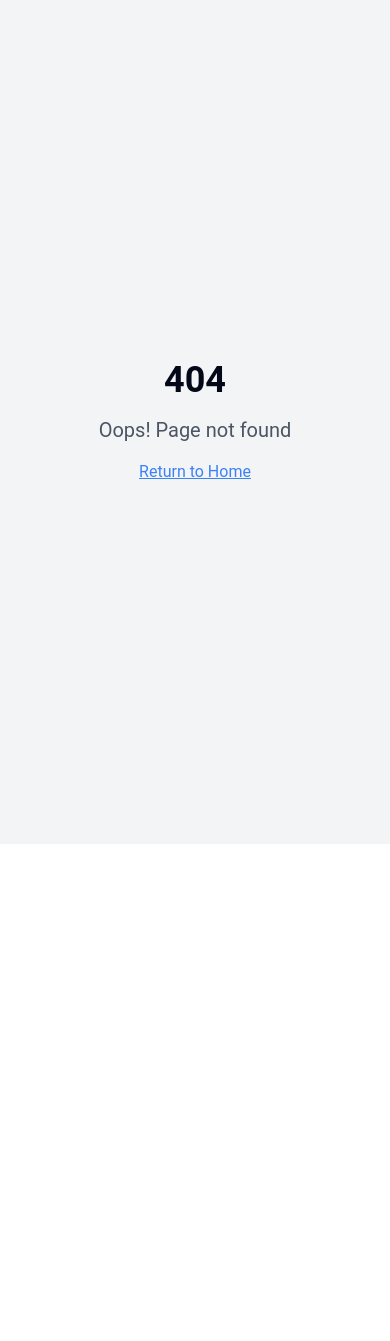
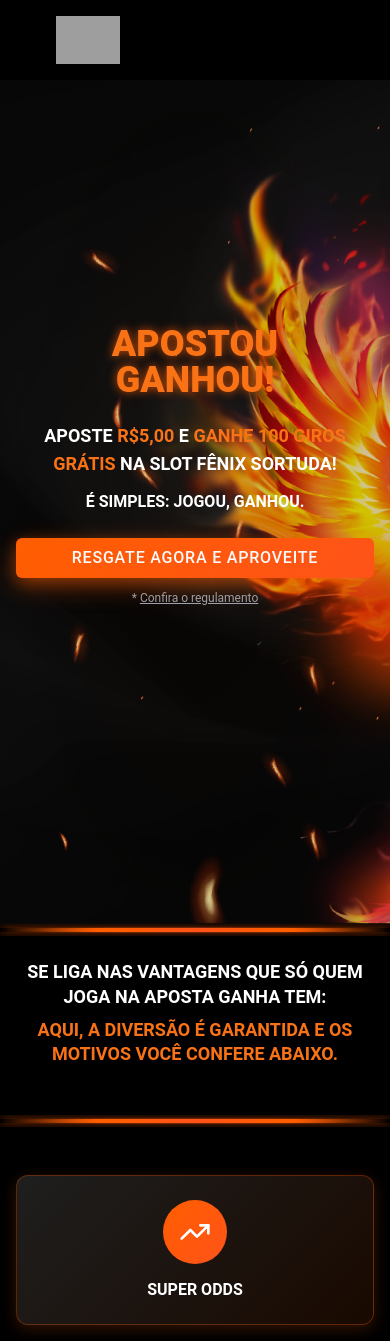
Before and after one commit to ErsonHiago/aposta-ganha-landing, a React (Vite) app: page /landing-5 in a window 390 px wide. Before the commit this address had no page. Shown: the top 1341 px of the page. Before the commit the page ends 844 px from the top, so only its background shows below. Built offline with nearby package versions, Linux system fonts and the light colour scheme; grey boxes are pictures that could not be loaded.

Commit message:
Implement all improvements
This commit implements all the requested changes, including the new landing pages, responsiveness adjustments, and link updates.

```diff
--- a/src/App.tsx
+++ b/src/App.tsx
@@ -1,9 +1,12 @@
+
 import { Toaster } from "@/components/ui/toaster";
 import { Toaster as Sonner } from "@/components/ui/sonner";
 import { TooltipProvider } from "@/components/ui/tooltip";
 import { QueryClient, QueryClientProvider } from "@tanstack/react-query";
 import { BrowserRouter, Routes, Route } from "react-router-dom";
 import Index from "./pages/Index";
+import Landing5 from "./pages/Landing5";
+import Landing10 from "./pages/Landing10";
 import NotFound from "./pages/NotFound";
 
 const queryClient = new QueryClient();
@@ -16,6 +19,8 @@ const App = () => (
       <BrowserRouter>
         <Routes>
           <Route path="/" element={<Index />} />
+          <Route path="/landing-5" element={<Landing5 />} />
+          <Route path="/landing-10" element={<Landing10 />} />
           {/* ADD ALL CUSTOM ROUTES ABOVE THE CATCH-ALL "*" ROUTE */}
           <Route path="*" element={<NotFound />} />
         </Routes>
--- a/src/components/AdvantagesSection.tsx
+++ b/src/components/AdvantagesSection.tsx
@@ -3,12 +3,12 @@ import React from 'react';
 
 const AdvantagesSection = () => {
   return (
-    <section className="bg-black py-8 md:py-12">
-      <div className="container mx-auto px-6">
-        <div className="text-center mb-8">
-          <h2 className="text-xl lg:text-2xl xl:text-3xl font-bold text-white max-w-3xl mx-auto leading-snug">
+    <section className="bg-black py-6 sm:py-8 md:py-12">
+      <div className="container mx-auto px-4 sm:px-6">
+        <div className="text-center mb-6 sm:mb-8">
+          <h2 className="text-lg sm:text-xl lg:text-2xl xl:text-3xl font-bold text-white max-w-5xl mx-auto leading-snug px-2 sm:px-0">
             SE LIGA NAS VANTAGENS QUE SÓ QUEM JOGA NA APOSTA GANHA TEM:<br />
-            <span className="text-orange-500">AQUI, A DIVERSÃO É GARANTIDA E OS MOTIVOS VOCÊ CONFERE ABAIXO.</span>
+            <span className="text-orange-500 block mt-2 sm:mt-0 sm:inline">AQUI, A DIVERSÃO É GARANTIDA E OS MOTIVOS VOCÊ CONFERE ABAIXO.</span>
           </h2>
         </div>
       </div>
--- a/src/components/CTASection.tsx
+++ b/src/components/CTASection.tsx
@@ -2,17 +2,22 @@
 import React from 'react';
 import { Button } from '@/components/ui/button';
 
-const CTASection = () => {
+interface CTASectionProps {
+  ariaLabel?: string;
+}
+
+const CTASection = ({ ariaLabel = "Resgatar 50 giros grátis na slot Fênix Sortuda" }: CTASectionProps) => {
   return (
-    <section className="bg-black py-16">
-      <div className="container mx-auto px-6 text-center">
+    <section className="bg-black py-12 sm:py-16">
+      <div className="container mx-auto px-4 sm:px-6 text-center">
         <a
           href="https://apostaganha.bet.br/cassino/jogos/fenix-sortuda?utm_source=crm&utm_medium=e-mail&utm_campaign=Aposte-Ganhe&utm_content=e-mail_cassino_14-7-2025_slots_promocional_aposte-ganhe_-_br_apostadores-ativos-cassino_-_fenix-sortuda-1-14-07_personalizado_exclusividade_promocional_aposta-condicionada_foto-e-texto_-"
           target="_blank"
           rel="noopener noreferrer"
-          aria-label="Resgatar 50 giros grátis na slot Fênix Sortuda"
+          aria-label={ariaLabel}
+          className="inline-block"
         >
-          <Button className="casino-button text-lg">
+          <Button className="casino-button text-base sm:text-lg w-full sm:w-auto px-6 sm:px-8 py-3 sm:py-4">
             <span>RESGATE AGORA E APROVEITE</span>
           </Button>
         </a>
--- a/src/components/FeaturesGrid.tsx
+++ b/src/components/FeaturesGrid.tsx
@@ -23,9 +23,9 @@ const features = [
 
 const FeaturesGrid = () => {
   return (
-    <section className="bg-black py-16">
-      <div className="container mx-auto px-6">
-        <div className="grid grid-cols-1 md:grid-cols-2 lg:grid-cols-4 gap-8">
+    <section className="bg-black py-12 sm:py-16">
+      <div className="container mx-auto px-4 sm:px-6">
+        <div className="grid grid-cols-1 sm:grid-cols-2 lg:grid-cols-4 gap-6 sm:gap-8">
           {features.map((feature, index) => {
             const Icon = feature.icon;
             return (
@@ -37,10 +37,10 @@ const FeaturesGrid = () => {
                 aria-label={`Acessar ${feature.title}`}
                 className="feature-card group"
               >
-                <div className="w-20 h-20 mx-auto mb-6 rounded-full flex items-center justify-center orange-gradient group-hover:scale-110 transition-transform duration-300">
-                  <Icon className="w-10 h-10 text-white" />
+                <div className="w-16 h-16 sm:w-20 sm:h-20 mx-auto mb-4 sm:mb-6 rounded-full flex items-center justify-center orange-gradient group-hover:scale-110 transition-transform duration-300">
+                  <Icon className="w-8 h-8 sm:w-10 sm:h-10 text-white" />
                 </div>
-                <h3 className="text-white font-bold text-lg text-center leading-tight">
+                <h3 className="text-white font-bold text-base sm:text-lg text-center leading-tight px-2">
                   {feature.title}
                 </h3>
               </a>
--- a/src/components/Footer.tsx
+++ b/src/components/Footer.tsx
@@ -3,10 +3,10 @@ import React from 'react';
 
 const Footer = () => {
   return (
-    <footer className="bg-black py-8 border-t border-gray-800">
-      <div className="container mx-auto px-6">
+    <footer className="bg-black py-6 sm:py-8 border-t border-gray-800">
+      <div className="container mx-auto px-4 sm:px-6">
         <div className="text-center">
-          <p className="text-xs text-gray-400 leading-relaxed">
+          <p className="text-xs sm:text-sm text-gray-400 leading-relaxed max-w-6xl mx-auto">
             A PLATAFORMA WWW.APOSTAGANHA.BET É OPERADA PELA APOSTA GANHA APOSTAS ESPORTIVAS LTDA, UMA EMPRESA DE DIREITO PRIVADO NO BRASIL, SOB O CNPJ 26.956.390/0001-24, COM SEDE EM BELA MARINA DE LUCENA, CAMPOS PB 1055, EDIFÍCIO PREMIUM OFFICE, 2º ANDAR SALA 204, SALA 205, BAIRRO: MARACANÃ-PRAIA GRANDE - SP - 11704-250, LICENCIADA E FISCALIZADA PELO GOVERNO DA CURAÇAO COM REGISTRO PELA POLÍTICA PRINCIPAL PORTAL - PROCESSO 75 - FEVEREIRO DE 2024.
           </p>
         </div>
--- a/src/components/HeroSection.tsx
+++ b/src/components/HeroSection.tsx
@@ -2,7 +2,17 @@
 import React from 'react';
 import { Button } from '@/components/ui/button';
 
-const HeroSection = () => {
+interface HeroSectionProps {
+  amount?: string;
+  spins?: number;
+  ariaLabel?: string;
+}
+
+const HeroSection = ({
+  amount = "R$1,00",
+  spins = 50,
+  ariaLabel = "Resgatar 50 giros grátis na slot Fênix Sortuda"
+}: HeroSectionProps) => {
   return (
     <section className="relative min-h-screen hero-bg overflow-hidden">
       {/* Background Phoenix */}
@@ -15,40 +25,41 @@ const HeroSection = () => {
       </div>
 
       {/* Content */}
-      <div className="relative z-10 container mx-auto px-6 py-20">
-        <div className="grid lg:grid-cols-2 gap-12 items-center min-h-[80vh]">
+      <div className="relative z-10 container mx-auto px-4 sm:px-6 py-12 sm:py-16 md:py-20">
+        <div className="grid lg:grid-cols-2 gap-8 lg:gap-12 items-center min-h-[80vh]">
           {/* Left Content */}
-          <div className="space-y-8">
-            <h1 className="text-6xl lg:text-8xl font-black text-orange-500 text-glow-orange leading-none">
+          <div className="space-y-6 sm:space-y-8 text-center lg:text-left">
+            <h1 className="text-4xl sm:text-5xl md:text-6xl lg:text-7xl xl:text-8xl font-black text-orange-500 text-glow-orange leading-none">
               APOSTOU<br />
               GANHOU!
             </h1>
 
-            <div className="space-y-4">
-              <p className="text-xl lg:text-2xl font-bold text-white">
-                APOSTE <span className="text-orange-500">R$1,00</span> E{' '}
-                <span className="text-orange-500">GANHE 50 GIROS GRÁTIS</span>{' '}
+            <div className="space-y-3 sm:space-y-4">
+              <p className="text-lg sm:text-xl lg:text-2xl font-bold text-white px-2 sm:px-0">
+                APOSTE <span className="text-orange-500">{amount}</span> E{' '}
+                <span className="text-orange-500">GANHE {spins} GIROS GRÁTIS</span>{' '}
                 NA SLOT FÊNIX SORTUDA!
               </p>
 
-              <p className="text-lg lg:text-xl font-bold text-white">
+              <p className="text-base sm:text-lg lg:text-xl font-bold text-white">
                 É SIMPLES: JOGOU, GANHOU.
               </p>
             </div>
 
-            <div className="space-y-4">
+            <div className="space-y-3 sm:space-y-4">
               <a
                 href="https://apostaganha.bet.br/cassino/jogos/fenix-sortuda?utm_source=crm&utm_medium=e-mail&utm_campaign=Aposte-Ganhe&utm_content=e-mail_cassino_14-7-2025_slots_promocional_aposte-ganhe_-_br_apostadores-ativos-cassino_-_fenix-sortuda-1-14-07_personalizado_exclusividade_promocional_aposta-condicionada_foto-e-texto_-"
                 target="_blank"
                 rel="noopener noreferrer"
-                aria-label="Resgatar 50 giros grátis na slot Fênix Sortuda"
+                aria-label={ariaLabel}
+                className="block"
               >
-                <Button className="casino-button text-lg">
+                <Button className="casino-button text-base sm:text-lg w-full sm:w-auto px-6 sm:px-8 py-3 sm:py-4">
                   <span>RESGATE AGORA E APROVEITE</span>
                 </Button>
               </a>
 
-              <p className="text-sm text-gray-400">
+              <p className="text-xs sm:text-sm text-gray-400 px-2 sm:px-0">
                 * <a
                     href="https://ajuda.apostaganha.bet.br/hc/pt-br"
                     target="_blank"
--- /dev/null
+++ b/src/pages/Landing10.tsx
@@ -0,0 +1,33 @@
+
+import React from 'react';
+import Header from '@/components/Header';
+import HeroSection from '@/components/HeroSection';
+import AdvantagesSection from '@/components/AdvantagesSection';
+import FeaturesGrid from '@/components/FeaturesGrid';
+import CTASection from '@/components/CTASection';
+import Footer from '@/components/Footer';
+import OrangeDivider from '@/components/OrangeDivider';
+
+const Landing10 = () => {
+  return (
+    <div className="min-h-screen bg-black">
+      <Header />
+      <HeroSection
+        amount="R$10,00"
+        spins={125}
+        ariaLabel="Resgatar 125 giros grátis na slot Fênix Sortuda"
+      />
+      <OrangeDivider />
+      <AdvantagesSection />
+      <OrangeDivider />
+      <FeaturesGrid />
+      <OrangeDivider />
+      <CTASection
+        ariaLabel="Resgatar 125 giros grátis na slot Fênix Sortuda"
+      />
+      <Footer />
+    </div>
+  );
+};
+
+export default Landing10;
--- /dev/null
+++ b/src/pages/Landing5.tsx
@@ -0,0 +1,33 @@
+
+import React from 'react';
+import Header from '@/components/Header';
+import HeroSection from '@/components/HeroSection';
+import AdvantagesSection from '@/components/AdvantagesSection';
+import FeaturesGrid from '@/components/FeaturesGrid';
+import CTASection from '@/components/CTASection';
+import Footer from '@/components/Footer';
+import OrangeDivider from '@/components/OrangeDivider';
+
+const Landing5 = () => {
+  return (
+    <div className="min-h-screen bg-black">
+      <Header />
+      <HeroSection
+        amount="R$5,00"
+        spins={100}
+        ariaLabel="Resgatar 100 giros grátis na slot Fênix Sortuda"
+      />
+      <OrangeDivider />
+      <AdvantagesSection />
+      <OrangeDivider />
+      <FeaturesGrid />
+      <OrangeDivider />
+      <CTASection
+        ariaLabel="Resgatar 100 giros grátis na slot Fênix Sortuda"
+      />
+      <Footer />
+    </div>
+  );
+};
+
+export default Landing5;
```
